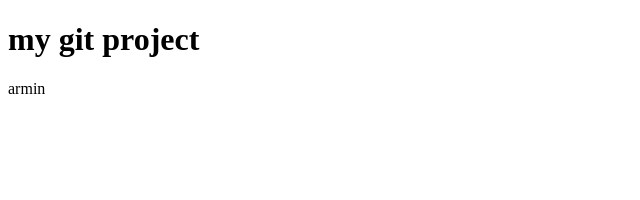
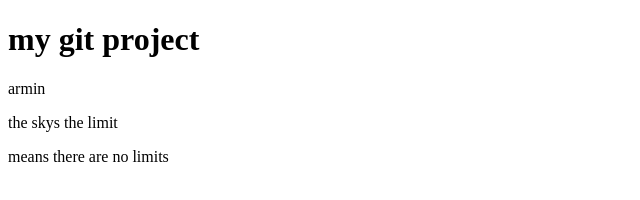
Before and after one commit to Armiinshadkamii/git.project, a plain HTML site: page index.html in a window 1280 px wide. Shown: the whole page, without its empty margins (0-640 px from the left). Drawn offline with Linux system fonts and the light colour scheme.

Commit message:
added 2 paragraphs

```diff
--- a/index.html
+++ b/index.html
@@ -9,5 +9,7 @@
 <body>
     <h1>my git project</h1>
     <p>armin</p>
+    <p>the skys the limit</p>
+    <p>means there are no limits</p>
 </body>
 </html>
```
